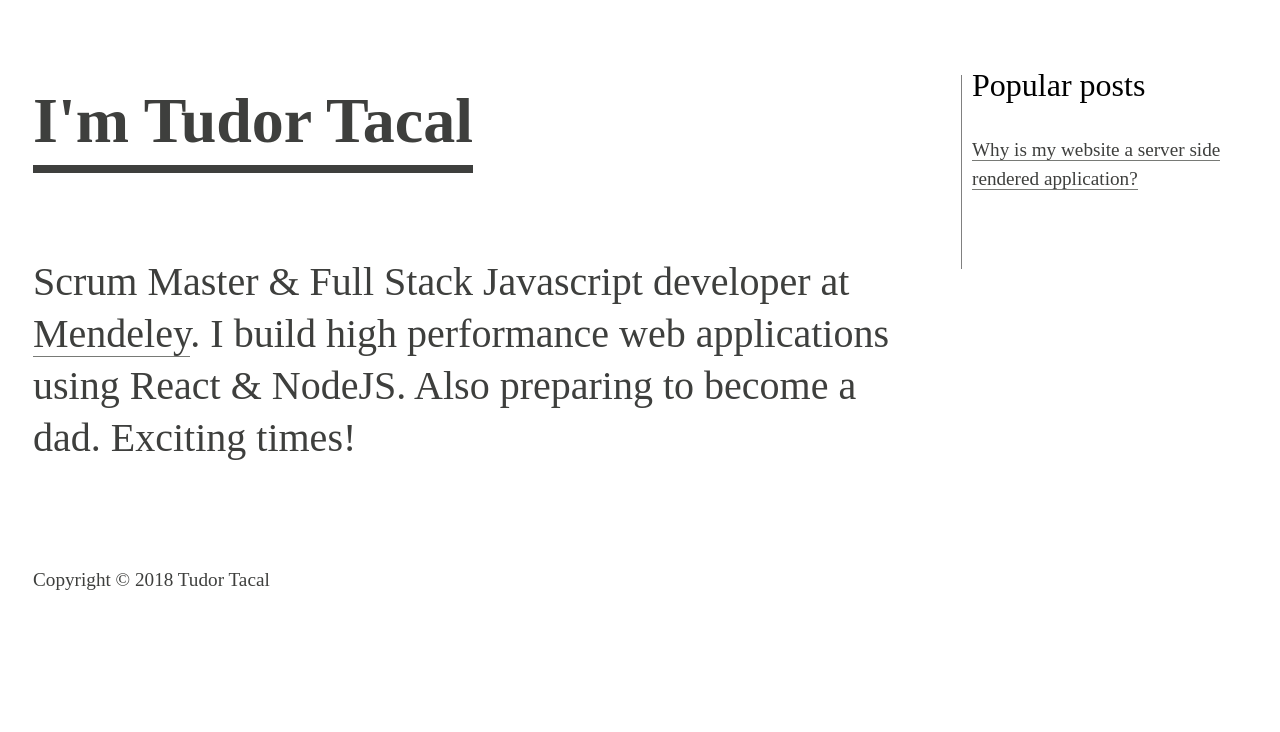
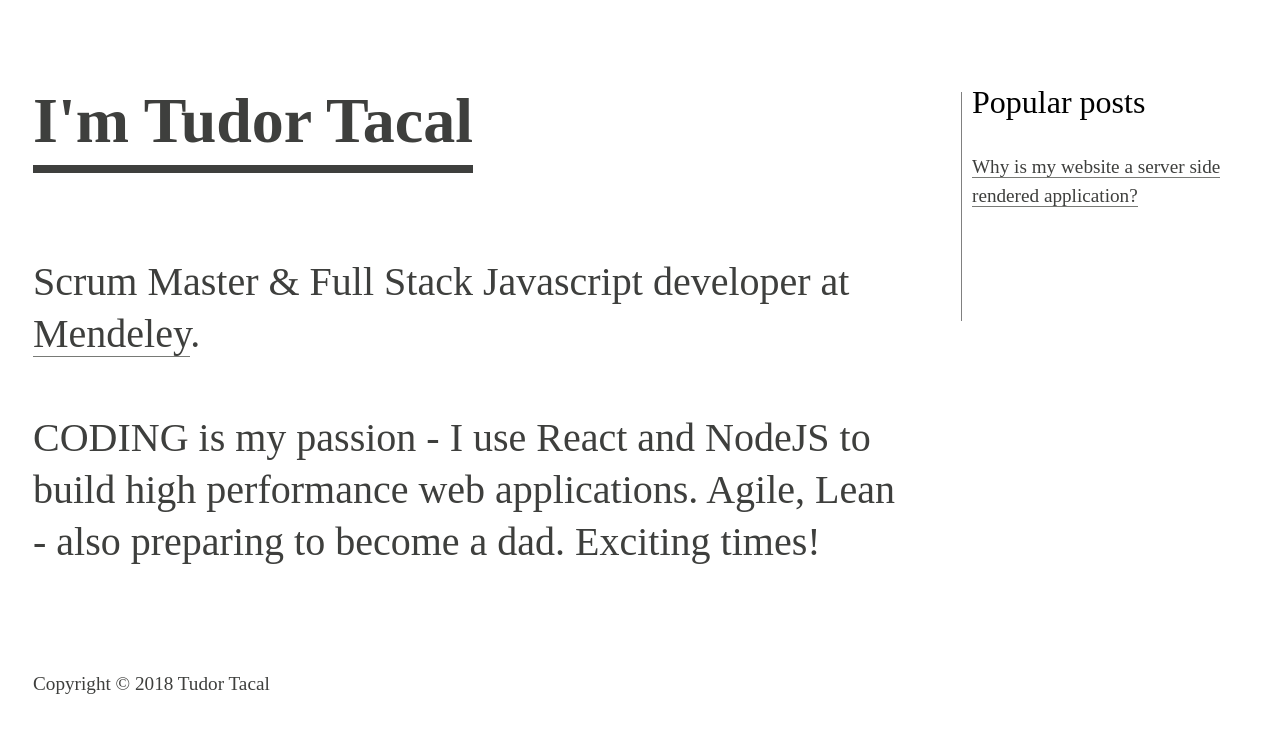
Before and after one commit to TudorTacal/genesis, a React app: page / in a window 1280 px wide. Shown: the top 732 px of the page. Built offline with nearby package versions, Linux system fonts and the light colour scheme; the HTML template or start-up script is replaced by a standard one.

Commit message:
Update text on HomePage

```diff
--- a/src/client/home-page/home-page.js
+++ b/src/client/home-page/home-page.js
@@ -21,9 +21,14 @@ const HomePage = (props) => {
           I'm Tudor Tacal
         </HomePageTitle>
         <HomePageBody>
-          Scrum Master & Full Stack Javascript developer at <StyledLink to="//www.mendeley.com"target="_blank">Mendeley</StyledLink>.
-          I build high performance web applications using React & NodeJS. Also
-          preparing to become a dad. Exciting times!
+          Scrum Master & Full Stack Javascript developer at {" "}
+          <StyledLink to="//www.mendeley.com"target="_blank">
+            Mendeley
+          </StyledLink>.
+          <br />
+          <br />
+          CODING is my passion - I use React and NodeJS to build high performance web applications.
+          Agile, Lean - also preparing to become a dad.  Exciting times!
           <br />
         </HomePageBody>
       </HomePageContainer>
```
